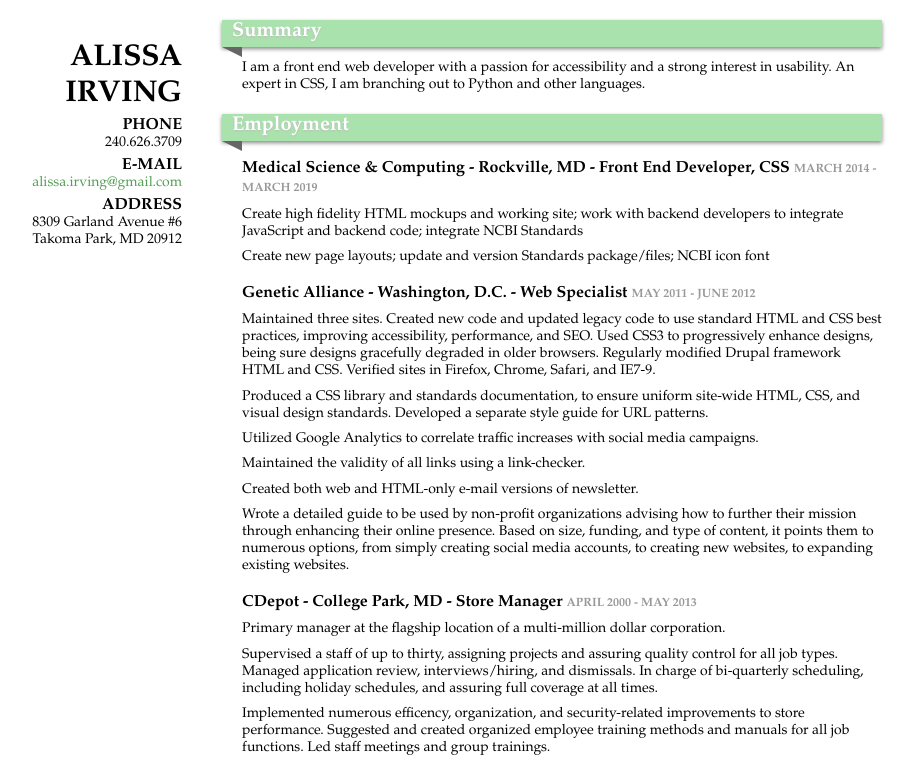
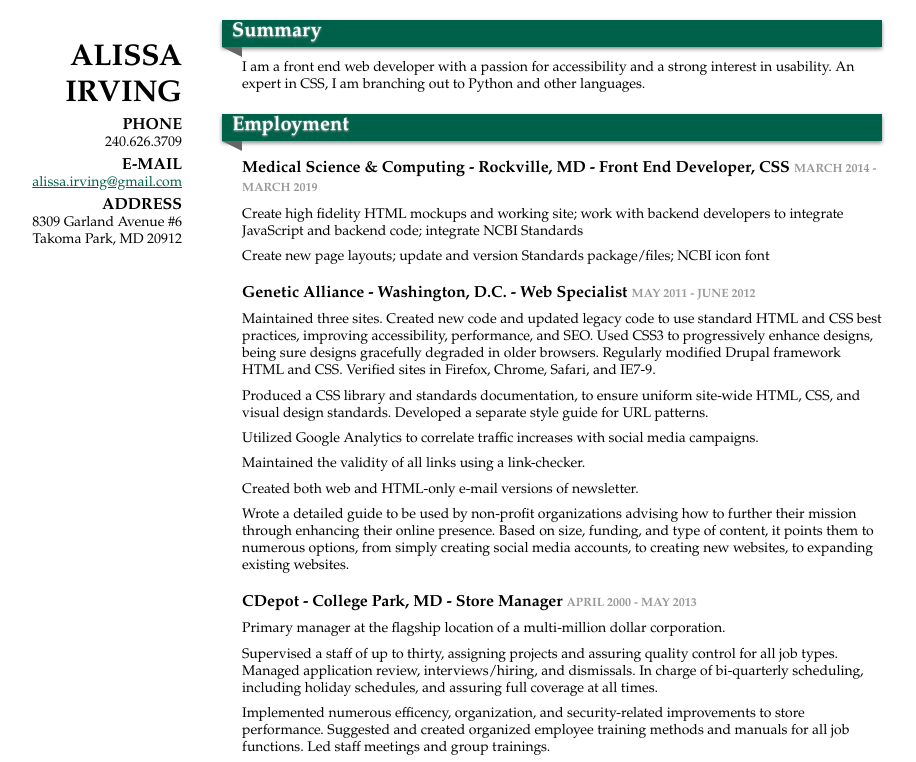
Before and after one commit to ducklet/stuff, a plain HTML site: page index.html in a window 1280 px wide. Shown: the top 762 px of the page, without its empty margins (46-962 px from the left). Drawn offline with Linux system fonts and the light colour scheme.

Commit message:
Killing antiquated zoom, adjusting formatting WIP, restoring underline to email address, updating color for better contrast

```diff
--- a/resume.css
+++ b/resume.css
@@ -1,18 +1,51 @@
 body {font:62.5% "Palatino Linotype", Palatino, "URW Palladio L", "Book Antiqua", Baskerville, "Bookman Old Style", "Bitstream Charter", "Nimbus Roman No9 L", Garamond, "New Century Schoolbook", "Century Schoolbook", "Century Schoolbook L", Georgia;}
 img {border:0;}
-.contact-info {float:left;width:22em;text-align:right;*position:relative;*top:2em;*left:1em;}
+.contact-info {float:left;
+    width:22em;
+    text-align:right;
+    *position:relative;
+    *top:2em;
+    *left:1em;}
 .contact-info p, .contact-info a {font-size:1.4em;}
-.contact-info h1 {font-size:3em;line-height:1.2em;margin-bottom:0;}
-.contact-info h2 {font-size:1.6em;margin:.25em 0 0 0;}
+.contact-info h1 {font-size:3em;
+    line-height:1.2em;
+    margin-bottom:0;}
+.contact-info h2 {font-size:1.6em;
+    margin:.25em 0 0 0;}
 .contact-info h1, .contact-info h2 {text-transform:uppercase;}
-.contact-info a {text-decoration:none;color:#539E55;}
-.contact-info a:hover {text-decoration:underline;color:black;}
+.contact-info a {color:#00614A;}
+.contact-info a:hover {text-decoration:underline;
+    color:black;}
 .contact-info p {margin:0;}
-main {margin-left:28em;width:64em;}
-main h1 {position:relative;margin-left:-1em;background-color:#AAE2AD;color:white;text-shadow: 0px 1px 2px #bbb;-webkit-box-shadow: 0px 2px 4px #888;-moz-box-shadow: 0px 2px 4px #888;-o-box-shadow: 0px 2px 4px #888;box-shadow: 0px 2px 4px #888;padding:0 0 .15em .5em;margin-top:1em;font-size:2em;*zoom:1;}
-main h1:after {content: ' ';position:absolute;width:0;height:0;left:0px;top:100%;border-width: 5px 10px; border-style: solid; border-color: #666 #666 transparent transparent;}
-main h2 {margin:1.1em 0 .6em 0;font-size:1.6em;}
-h2 span {color:#999999;text-transform:uppercase;font-size:.75em;}
-ul {list-style:none;padding:0;}
+main {margin-left:28em;
+    width:64em;}
+main h1 {position:relative;
+    margin-left:-1em;
+    background-color:#00614A;
+    color:white;
+    text-shadow: 0px 1px 2px #bbb;
+    -webkit-box-shadow: 0px 2px 4px #888;
+    -moz-box-shadow: 0px 2px 4px #888;
+    -o-box-shadow: 0px 2px 4px #888;
+    box-shadow: 0px 2px 4px #888;
+    padding:0 0 .15em .5em;
+    margin-top:1em;
+    font-size:2em;}
+main h1:after {content: ' ';
+    position:absolute;
+    width:0;
+    height:0;
+    left:0px;
+    top:100%;
+    border-width: 5px 10px;
+    border-style: solid;
+    border-color: #666 #666 transparent transparent;}
+main h2 {margin:1.1em 0 .6em 0;
+    font-size:1.6em;}
+h2 span {color:#999999;
+    text-transform:uppercase;
+    font-size:.75em;}
+ul {list-style:none;
+    padding:0;}
 main p, main ul {font-size:1.4em;}
 main p {margin:.6em 0;}
```
